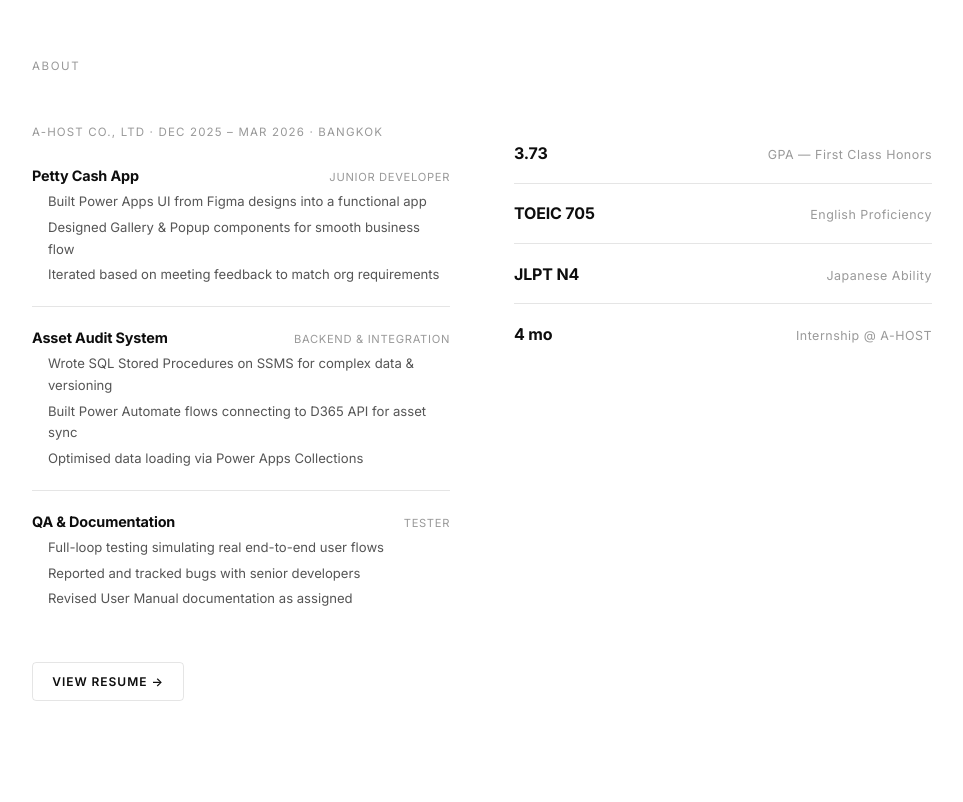
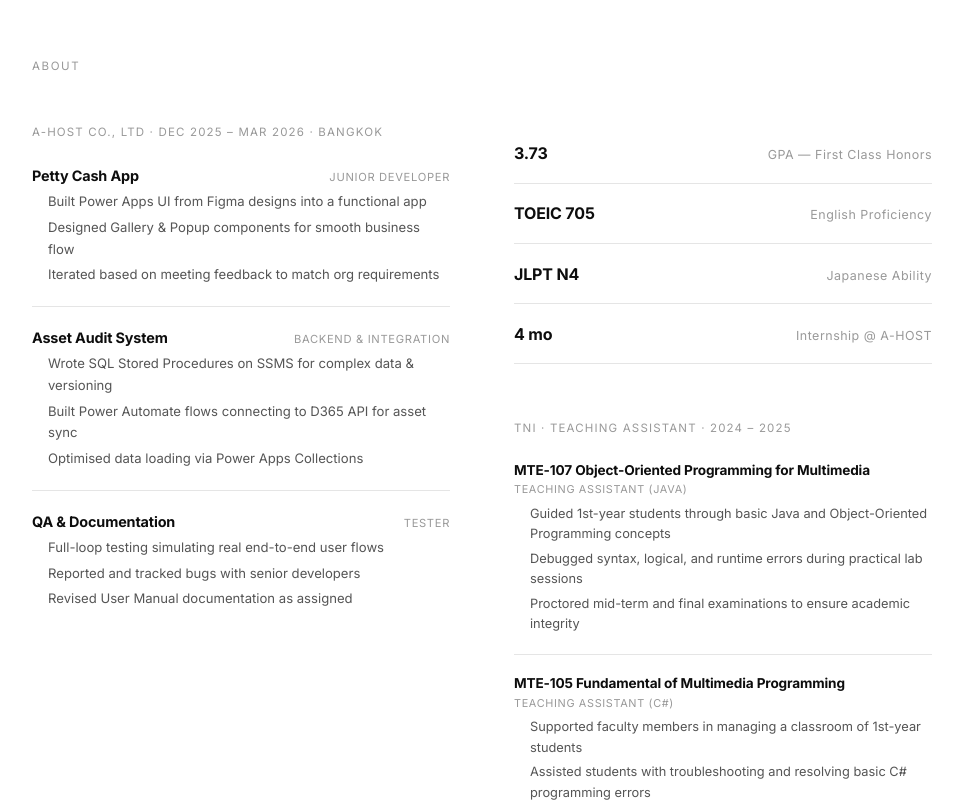
Before and after one commit to Pongpaii/Portfolio_Pongpai, a Next.js app: page / in a window 1280 px wide. Shown: the part 2800-3602 px from the top of the page, without its empty margins (158-1121 px from the left). Built offline with nearby package versions, Linux system fonts and the light colour scheme.

Commit message:
Add Work Exp.

```diff
--- a/components/About.tsx
+++ b/components/About.tsx
@@ -19,26 +19,10 @@ export default function About() {
   const ref = useRef(null);
   const inView = useInView(ref, { once: true, margin: "-100px" });
 
-  return (
-    <section id="about" ref={ref} style={{ padding: "7rem 2.5rem", borderBottom: "1px solid var(--border)" }}>
-      <motion.div
-        variants={stagger} initial="hidden" animate={inView ? "show" : "hidden"}
-        style={{ maxWidth: "900px", margin: "0 auto" }}
-      >
-        <motion.p variants={fadeUp} style={{ fontSize: "0.72rem", color: "var(--text-3)", letterSpacing: "0.14em", marginBottom: "3rem" }}>
-          ABOUT
-        </motion.p>
-
-        <div style={{ display: "grid", gridTemplateColumns: "1fr 1fr", gap: "4rem", alignItems: "start" }}>
-          <motion.div variants={fadeUp}>
-            <p style={{ fontSize: "0.72rem", color: "var(--text-3)", letterSpacing: "0.1em", marginBottom: "1.5rem" }}>
-              A-HOST CO., LTD · DEC 2025 – MAR 2026 · BANGKOK
-            </p>
-
-            {[
+  const internshipExperiences = [
     {
       title: "Petty Cash App",
-                role: "Junior Developer", // แก้ไขจาก Frontend Developer เป็น Junior Developer
+      role: "Junior Developer",
       points: [
         "Built Power Apps UI from Figma designs into a functional app",
         "Designed Gallery & Popup components for smooth business flow",
@@ -63,11 +47,52 @@ export default function About() {
         "Revised User Manual documentation as assigned",
       ],
     },
-            ].map((exp, i) => (
+  ];
+
+  const taExperiences = [
+    {
+      title: "MTE-107 Object-Oriented Programming for Multimedia",
+      role: "Teaching Assistant (Java)",
+      points: [
+        "Guided 1st-year students through basic Java and Object-Oriented Programming concepts",
+        "Debugged syntax, logical, and runtime errors during practical lab sessions",
+        "Proctored mid-term and final examinations to ensure academic integrity",
+      ],
+    },
+    {
+      title: "MTE-105 Fundamental of Multimedia Programming",
+      role: "Teaching Assistant (C#)",
+      points: [
+        "Supported faculty members in managing a classroom of 1st-year students",
+        "Assisted students with troubleshooting and resolving basic C# programming errors",
+        "Proctored examinations and maintained an optimal testing environment",
+      ],
+    },
+  ];
+
+  return (
+    <section id="about" ref={ref} style={{ padding: "7rem 2.5rem", borderBottom: "1px solid var(--border)" }}>
+      <motion.div
+        variants={stagger} initial="hidden" animate={inView ? "show" : "hidden"}
+        style={{ maxWidth: "900px", margin: "0 auto" }}
+      >
+        <motion.p variants={fadeUp} style={{ fontSize: "0.72rem", color: "var(--text-3)", letterSpacing: "0.14em", marginBottom: "3rem" }}>
+          ABOUT
+        </motion.p>
+
+        <div style={{ display: "grid", gridTemplateColumns: "1fr 1fr", gap: "4rem", alignItems: "start" }}>
+
+          {/* ================= ฝั่งซ้าย: INTERNSHIP ================= */}
+          <motion.div variants={fadeUp}>
+            <p style={{ fontSize: "0.72rem", color: "var(--text-3)", letterSpacing: "0.1em", marginBottom: "1.5rem" }}>
+              A-HOST CO., LTD · DEC 2025 – MAR 2026 · BANGKOK
+            </p>
+
+            {internshipExperiences.map((exp, i) => (
               <div key={exp.title} style={{
                 paddingBottom: "1.25rem",
                 marginBottom: "1.25rem",
-                borderBottom: i < 2 ? "1px solid var(--border)" : "none",
+                borderBottom: i < internshipExperiences.length - 1 ? "1px solid var(--border)" : "none",
               }}>
                 <div style={{ display: "flex", justifyContent: "space-between", alignItems: "baseline", marginBottom: "0.3rem" }}>
                   <p style={{ fontSize: "0.9rem", fontWeight: 700, letterSpacing: "-0.01em" }}>{exp.title}</p>
@@ -81,39 +106,13 @@ export default function About() {
               </div>
             ))}
 
-            {/* เพิ่มปุ่ม View Resume สไตล์ Minimal */}
-            <motion.div variants={fadeUp} style={{ marginTop: "2rem" }}>
-              <a
-                href="/resume.pdf" // เปลี่ยนเป็น path ไฟล์ Resume ของคุณ (เช่น เก็บไว้ในโฟลเดอร์ public)
-                target="_blank"
-                rel="noopener noreferrer"
-                style={{
-                  display: "inline-block",
-                  padding: "0.6rem 1.2rem",
-                  fontSize: "0.75rem",
-                  fontWeight: 600,
-                  letterSpacing: "0.08em",
-                  color: "var(--text-1)",
-                  border: "1px solid var(--border)",
-                  borderRadius: "4px",
-                  textDecoration: "none",
-                  transition: "all 0.2s ease-in-out",
-                }}
-                onMouseEnter={(e) => {
-                  e.currentTarget.style.background = "var(--border)";
-                }}
-                onMouseLeave={(e) => {
-                  e.currentTarget.style.background = "transparent";
-                }}
-              >
-                VIEW RESUME →
-              </a>
-            </motion.div>
           </motion.div>
 
+          {/* ================= ฝั่งขวา: STATS & TA ================= */}
           <motion.div variants={stagger} initial="hidden" animate={inView ? "show" : "hidden"}
             style={{ display: "flex", flexDirection: "column", gap: "0" }}
           >
+            {/* ส่วนของ คะแนน/เกรด (Stats) */}
             {stats.map((s, i) => (
               <motion.div
                 key={s.v}
@@ -121,13 +120,39 @@ export default function About() {
                 style={{
                   display: "flex", justifyContent: "space-between", alignItems: "baseline",
                   padding: "1.1rem 0",
-                  borderBottom: i < stats.length - 1 ? "1px solid var(--border)" : "none",
+                  borderBottom: "1px solid var(--border)", // ปรับให้ขีดทุกอันเพื่อเตรียมรับกับเซกชัน TA
                 }}
               >
                 <span style={{ fontSize: "1rem", fontWeight: 700, letterSpacing: "-0.01em" }}>{s.v}</span>
                 <span style={{ fontSize: "0.78rem", color: "var(--text-3)", letterSpacing: "0.04em" }}>{s.label}</span>
               </motion.div>
             ))}
+
+            {/* ส่วนของ TA Experiences (ย้ายมาฝั่งนี้) */}
+            <motion.div variants={fadeUp} style={{ marginTop: "3.5rem" }}>
+              <p style={{ fontSize: "0.72rem", color: "var(--text-3)", letterSpacing: "0.1em", marginBottom: "1.5rem" }}>
+                TNI · TEACHING ASSISTANT · 2024 – 2025
+              </p>
+
+              {taExperiences.map((exp, i) => (
+                <div key={exp.title} style={{
+                  paddingBottom: "1.25rem",
+                  marginBottom: "1.25rem",
+                  borderBottom: i < taExperiences.length - 1 ? "1px solid var(--border)" : "none",
+                }}>
+                  <div style={{ display: "flex", flexDirection: "column", gap: "0.1rem", marginBottom: "0.4rem" }}>
+                    <p style={{ fontSize: "0.85rem", fontWeight: 700, letterSpacing: "-0.01em", lineHeight: 1.3 }}>{exp.title}</p>
+                    <p style={{ fontSize: "0.68rem", color: "var(--text-3)", letterSpacing: "0.06em" }}>{exp.role.toUpperCase()}</p>
+                  </div>
+                  <ul style={{ paddingLeft: "1rem", display: "flex", flexDirection: "column", gap: "0.25rem" }}>
+                    {exp.points.map((pt) => (
+                      <li key={pt} style={{ fontSize: "0.8rem", color: "var(--text-2)", lineHeight: 1.6 }}>{pt}</li>
+                    ))}
+                  </ul>
+                </div>
+              ))}
+            </motion.div>
+
           </motion.div>
         </div>
       </motion.div>
```
Lines whose indentation alone changed are shown as unchanged.
